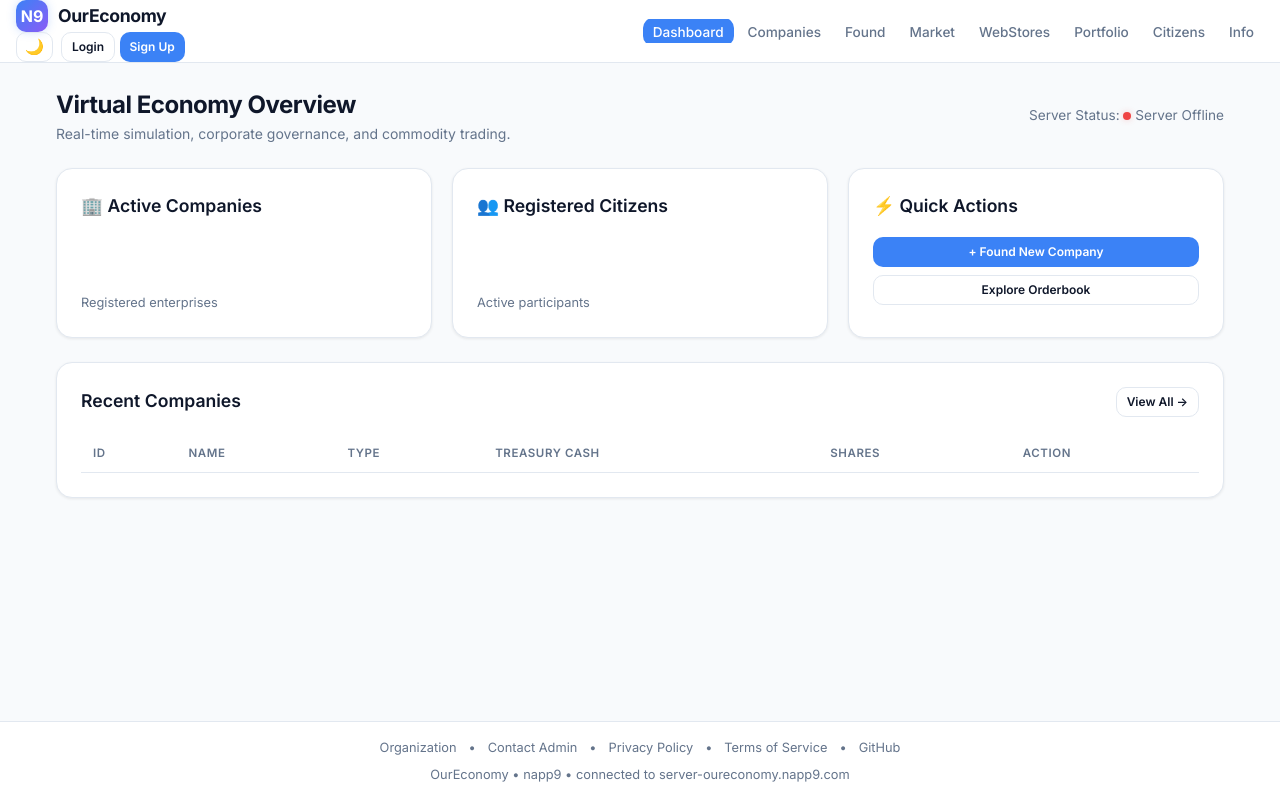
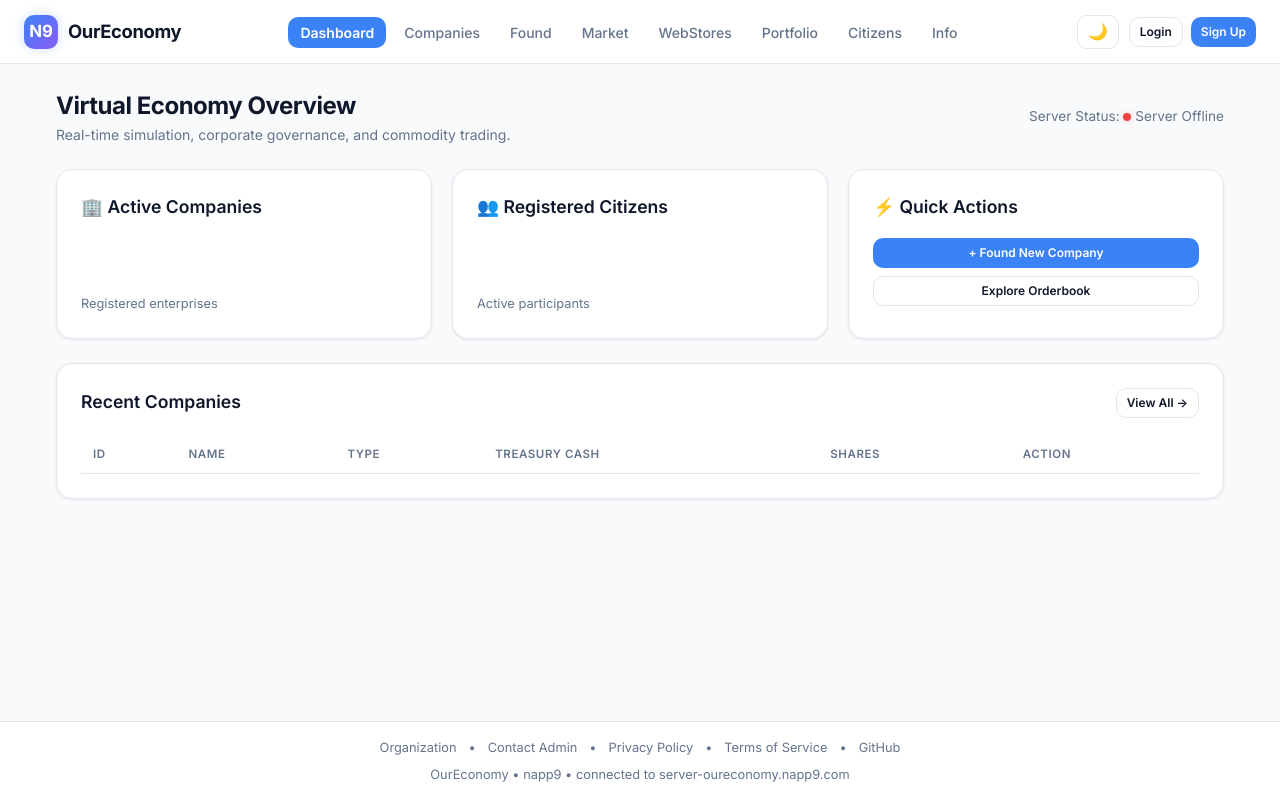
Before and after one commit to OurEconomyGame/frontend, a website: page public/index.html in a window 1280 px wide. Drawn offline with Linux system fonts and the light colour scheme; no server answers.

Commit message:
Fix squished navbar layout - AI

```diff
--- a/public/common/navbar.js
+++ b/public/common/navbar.js
@@ -3,15 +3,11 @@ class OENavbar extends HTMLElement {
     const page = this.getAttribute('current-page') || '';
     this.innerHTML = `
       <nav class="navbar">
-        <div class="nav-header">
-          <a href="/" class="nav-brand"><div class="brand-icon">N9</div><span class="brand-title">OurEconomy</span></a>
-          <div class="nav-right">
-            <button id="btnThemeToggle" class="theme-btn" onclick="toggleTheme()" aria-label="Toggle color theme">🌓</button>
-            <div class="nav-auth" id="navAuth">
-              <a href="/login/" class="btn btn-secondary btn-sm">Login</a>
-              <a href="/signup/" class="btn btn-primary btn-sm">Sign Up</a>
-            </div>
-          </div>
+        <div class="nav-brand-container">
+          <a href="/" class="nav-brand">
+            <div class="brand-icon">N9</div>
+            <span class="brand-title">OurEconomy</span>
+          </a>
         </div>
         <ul class="nav-links">
           <li><a href="/" class="${page === 'dashboard' ? 'active' : ''}">Dashboard</a></li>
@@ -23,6 +19,13 @@ class OENavbar extends HTMLElement {
           <li><a href="/users/" class="${page === 'users' ? 'active' : ''}">Citizens</a></li>
           <li><a href="/info/" class="${page === 'info' ? 'active' : ''}">Info</a></li>
         </ul>
+        <div class="nav-right">
+          <button id="btnThemeToggle" class="theme-btn" onclick="toggleTheme()" aria-label="Toggle color theme">🌓</button>
+          <div class="nav-auth" id="navAuth">
+            <a href="/login/" class="btn btn-secondary btn-sm">Login</a>
+            <a href="/signup/" class="btn btn-primary btn-sm">Sign Up</a>
+          </div>
+        </div>
       </nav>
     `;
     if (typeof renderAuthNav === 'function') renderAuthNav();
--- a/public/css/navbar.css
+++ b/public/css/navbar.css
@@ -1,45 +1,57 @@
 .navbar {
   background-color: var(--bg-secondary);
   border-bottom: 1px solid var(--border-color);
-  padding: 0 16px;
-  min-height: 60px;
+  padding: 0 24px;
+  height: 64px;
   display: flex;
   align-items: center;
   justify-content: space-between;
+  gap: 20px;
   position: sticky;
   top: 0;
   z-index: 50;
 }
-.nav-brand { display: flex; align-items: center; gap: 10px; text-decoration: none; color: var(--text-main); }
+
+.nav-brand {
+  display: flex; align-items: center; gap: 10px;
+  text-decoration: none; color: var(--text-main); flex-shrink: 0;
+}
 .brand-icon {
-  width: 32px; height: 32px;
+  width: 34px; height: 34px;
   background: linear-gradient(135deg, var(--primary), var(--accent));
   border-radius: var(--radius-md);
   display: flex; align-items: center; justify-content: center;
-  font-weight: bold; font-size: 1rem; color: #fff;
-  box-shadow: 0 0 10px var(--primary-glow);
+  font-weight: 700; font-size: 1.05rem; color: #fff;
+  box-shadow: 0 0 12px var(--primary-glow);
 }
-.brand-title { font-size: 1.1rem; font-weight: 700; letter-spacing: -0.02em; }
-.nav-links { display: flex; align-items: center; gap: 4px; list-style: none; overflow-x: auto; }
+.brand-title { font-size: 1.15rem; font-weight: 700; letter-spacing: -0.02em; }
+
+.nav-links {
+  display: flex; align-items: center; gap: 6px;
+  list-style: none; margin: 0; padding: 0;
+}
 .nav-links a {
   color: var(--text-muted); text-decoration: none;
-  font-size: 0.85rem; font-weight: 500;
-  padding: 6px 10px; border-radius: var(--radius-md);
+  font-size: 0.875rem; font-weight: 500;
+  padding: 7px 12px; border-radius: var(--radius-md);
   transition: all 0.2s ease; white-space: nowrap;
 }
 .nav-links a:hover { color: var(--text-main); background-color: var(--bg-card-hover); }
-.nav-links a.active { color: #fff; background-color: var(--primary); }
-.nav-right { display: flex; align-items: center; gap: 8px; }
+.nav-links a.active { color: #fff; background-color: var(--primary); font-weight: 600; }
+
+.nav-right { display: flex; align-items: center; gap: 10px; flex-shrink: 0; }
+.nav-auth { display: flex; align-items: center; gap: 8px; }
+
 .theme-btn {
   background: transparent; border: 1px solid var(--border-color);
   border-radius: var(--radius-md); cursor: pointer;
-  padding: 6px 8px; font-size: 0.95rem; line-height: 1;
+  padding: 6px 10px; font-size: 1rem; line-height: 1;
   color: var(--text-main); transition: all 0.2s;
+  display: flex; align-items: center; justify-content: center; min-height: 34px;
 }
-.theme-btn:hover { background-color: var(--bg-card-hover); }
+.theme-btn:hover { background-color: var(--bg-card-hover); border-color: var(--border-focus); }
 
-@media (max-width: 768px) {
-  .navbar { flex-direction: column; align-items: stretch; padding: 10px 14px; gap: 10px; }
-  .nav-header { display: flex; align-items: center; justify-content: space-between; width: 100%; }
-  .nav-links { width: 100%; padding-bottom: 4px; -webkit-overflow-scrolling: touch; }
+@media (max-width: 960px) {
+  .navbar { height: auto; padding: 10px 16px; flex-wrap: wrap; gap: 10px; }
+  .nav-links { order: 3; width: 100%; overflow-x: auto; padding-bottom: 4px; -webkit-overflow-scrolling: touch; }
 }
```
